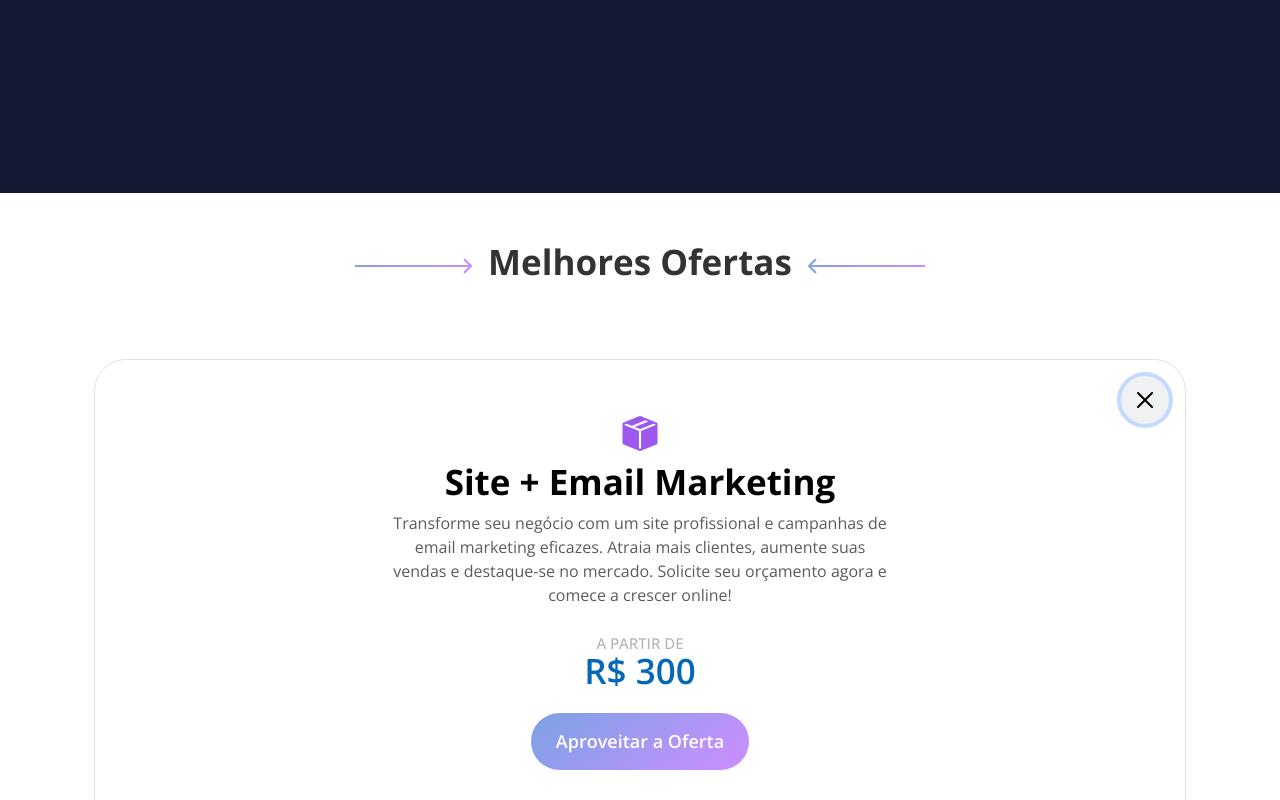
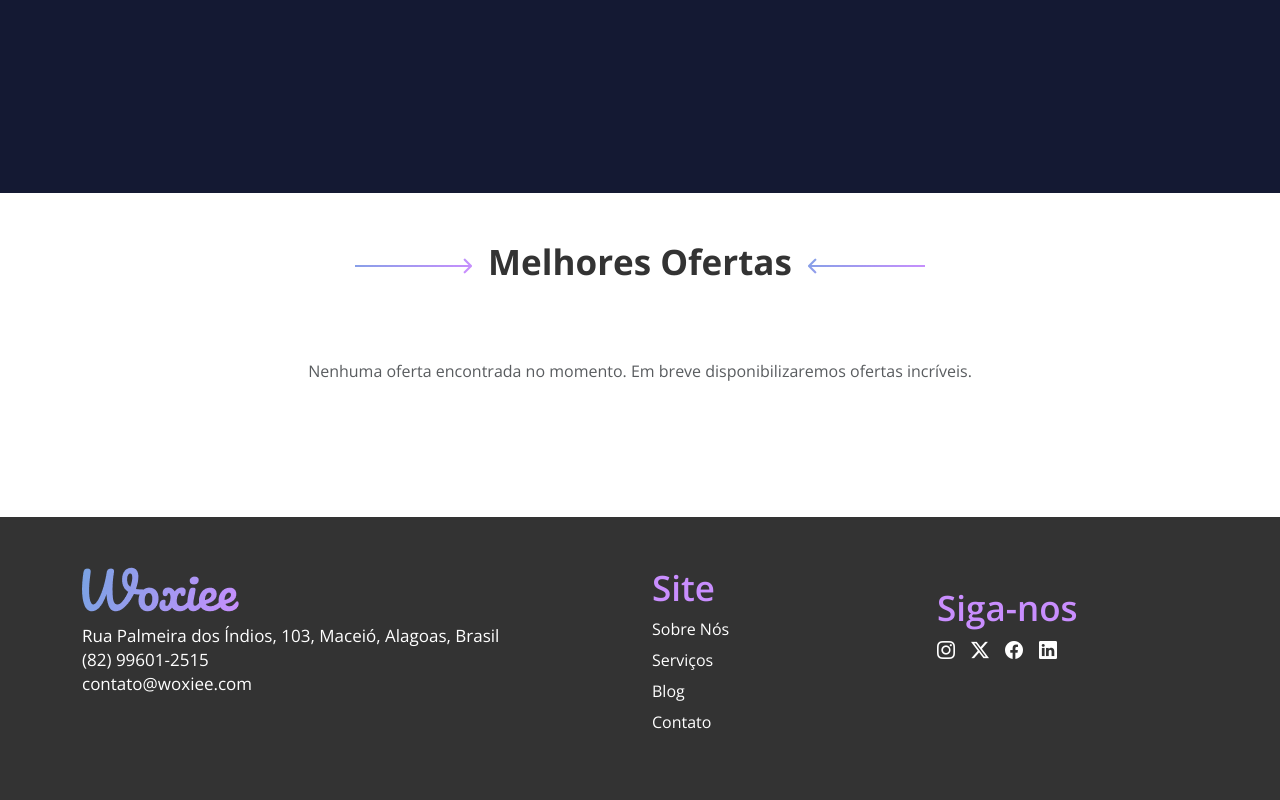
Before and after one commit to acioliwilson/woxiee, a Vue app: page /oferta in a window 1280 px wide. Both pictures are taken after a click on the button "Close". Shown: the part 537-1337 px from the top of the page. Built offline with nearby package versions, Linux system fonts and the light colour scheme.

Commit message:
fix: hide offers and error treatment

```diff
--- a/src/views/OffersView.vue
+++ b/src/views/OffersView.vue
@@ -7,8 +7,8 @@
             <img src="@/assets/images/left-arrow.png" alt="">
         </div>
         <div class="container my-5">
-            <div class="position-relative p-5 text-center text-muted bg-body border border-dashed rounded-5">
-                <button type="button" class="position-absolute top-0 end-0 p-3 m-3 btn-close bg-secondary bg-opacity-10 rounded-pill" aria-label="Close"></button>
+            <div class="position-relative p-5 text-center text-muted bg-body border border-dashed rounded-5" v-if="offer">
+                <button type="button" class="position-absolute top-0 end-0 p-3 m-3 btn-close bg-secondary bg-opacity-10 rounded-pill" aria-label="Close" @click="closeOffer"></button>
                 <i class="bi bi-box-seam-fill"></i>
                 <h1 class="text-body-emphasis">Site + Email Marketing</h1>
                 <p class="col-lg-6 mx-auto mb-4">
@@ -22,10 +22,28 @@
                     Aproveitar a Oferta
                 </router-link>
             </div>
+            <div class="d-flex justify-content-center" v-else>
+                <p class="text-center text-muted">Nenhuma oferta encontrada no momento. Em breve disponibilizaremos ofertas incríveis.</p>
+            </div>
         </div>
     </div>
 </div>
 </template>
+
+<script>
+export default {
+    data() {
+        return {
+            offer: true,
+        }
+    },
+    methods: {
+        closeOffer() {
+            this.offer = !this.offer
+        }
+    }
+}
+</script>
 
 <style lang="css">
 .hot-offers {
```
